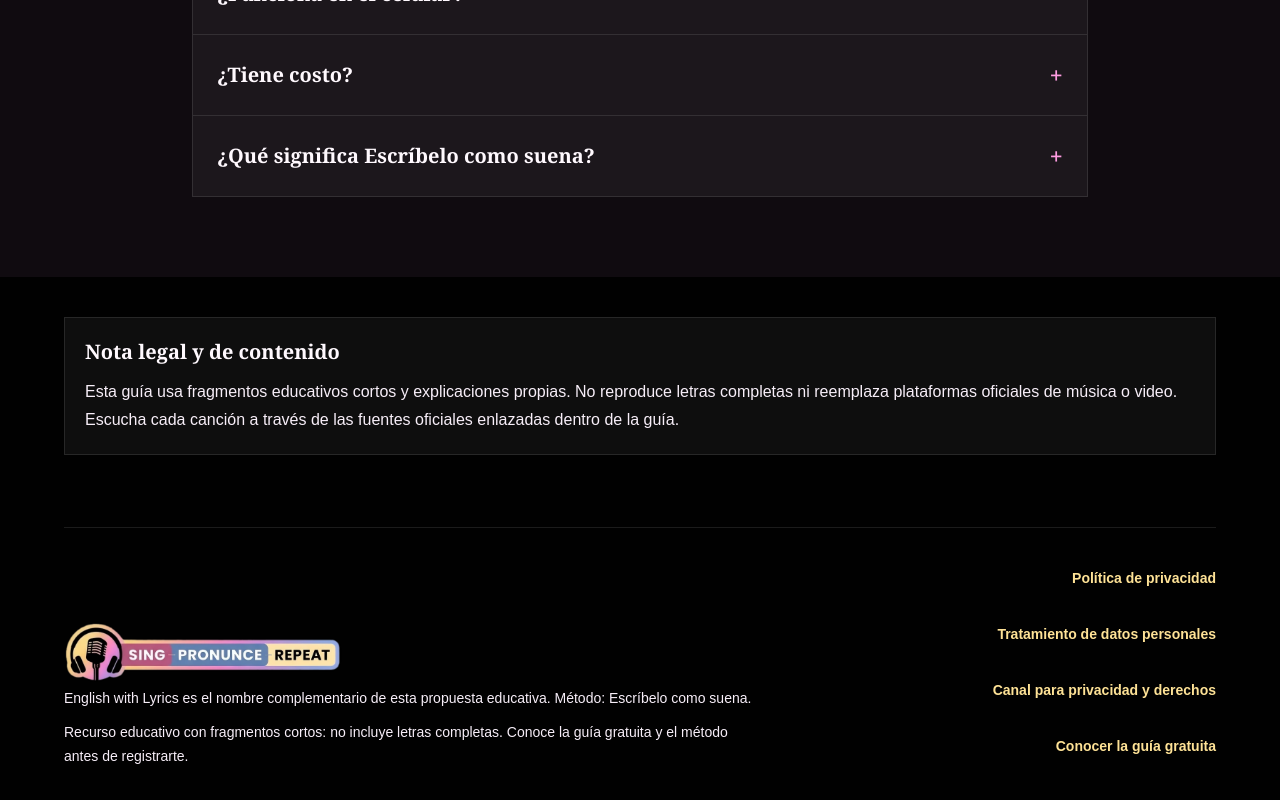
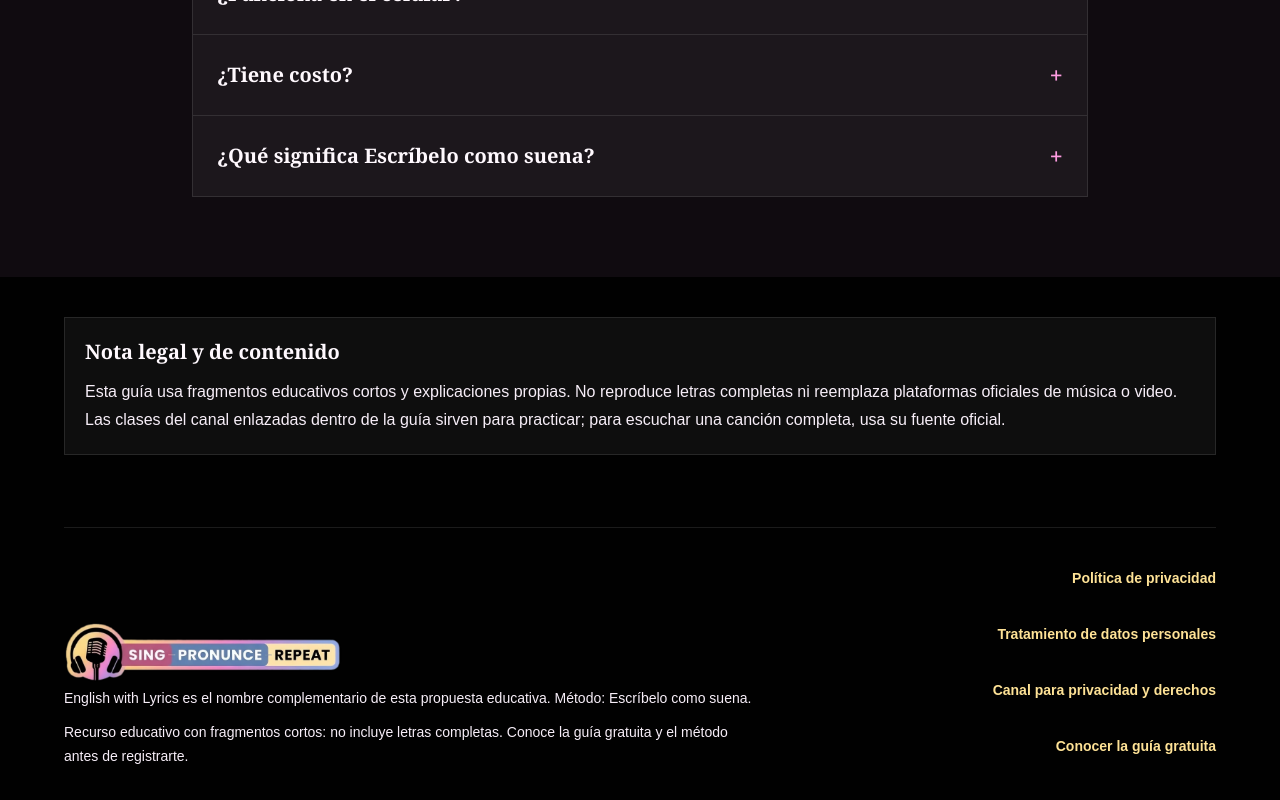
Before and after one commit to EfrainAndres/english-with-lyrics, a Next.js app: page /ebook-gratis in a window 1280 px wide. Shown: the part 3612-4412 px from the top of the page. Built offline with nearby package versions, Linux system fonts and the light colour scheme; no server answers.

Commit message:
fix: align ebook content note

```diff
--- a/src/app/ebook-gratis/page.tsx
+++ b/src/app/ebook-gratis/page.tsx
@@ -326,8 +326,9 @@ export default function EbookGratisPage() {
           <p className="mt-3 leading-7 text-soft">
             Esta guía usa fragmentos educativos cortos y explicaciones propias.
             No reproduce letras completas ni reemplaza plataformas oficiales de
-            música o video. Escucha cada canción a través de las fuentes
-            oficiales enlazadas dentro de la guía.
+            música o video. Las clases del canal enlazadas dentro de la guía
+            sirven para practicar; para escuchar una canción completa, usa su
+            fuente oficial.
           </p>
         </div>
       </section>
```
Also changed, not shown: 2 other files (tests, documents, lock files or other folders).
